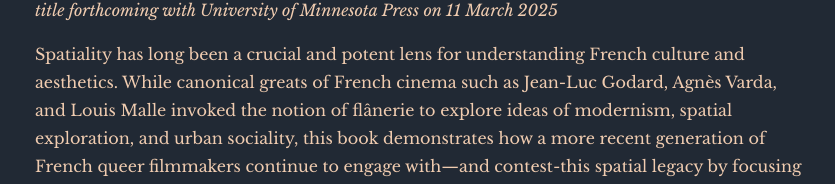
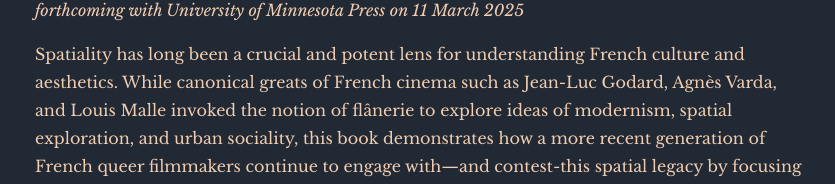
Before and after one commit to julesodwyer/julesodwyer.github.io, a Jekyll site: the page built from _pages/research.md, in a window 1280 px wide and 1400 px high, scrolled down 352 px. Shown: the part 260-444 px from the top of the window, without its empty margins (220-1055 px from the left). Built offline with Jekyll 4.4.1, drawn with Linux system fonts in a browser that asks for light colours; comment, search, counter and statistics services are not loaded; a style sheet for code colours, icons or effects is not loaded; some of the changed text lies outside the part shown.

Commit message:
updated research
changed image titles

```diff
--- a/_pages/research.md
+++ b/_pages/research.md
@@ -14,16 +14,16 @@
 
 ![image tooltip here](/assets/seduction.png)
 
-*title forthcoming with University of Minnesota Press on 11 March 2025*
+*forthcoming with University of Minnesota Press on 11 March 2025*
 
 Spatiality has long been a crucial and potent lens for understanding French culture and aesthetics. While canonical greats of French cinema such as Jean-Luc Godard, Agnès Varda, and Louis Malle invoked the notion of flânerie to explore ideas of modernism, spatial exploration, and urban sociality, this book demonstrates how a more recent generation of French queer filmmakers continue to engage with—and contest-this spatial legacy by focusing their attention on the cognate practice of cruising.
 Through the work of Jacques Nolot, Sébastien Lifshitz, Christophe Honoré, Vincent Dieutre, Alain Guiraudie, and others, _The Seduction of Space_ draws film theory, queer studies, and spatial inquiry into close proximity to examine the politics of cruising and the gendering of space. Making the case that cinema not only documents the queer spaces of the past but continues to produce them, the book maps the relationships between sex and spatiality by taking up such varied topics as public sex in the porn theater, racial eroticization in the banlieue, the ecocritical valences of rural cruising, and the geopolitics of sexuality in an expanded Francophone frame. Foregrounding the crucial role that spatiality plays in shaping the parameters of France’s visual cultures and political imaginary, this study represents both an urgent queer reconceptualization of this tradition and a clarion call for film scholars to tarry with the politics of sexuality in all its messiness. An exercise in reading queer cinematic space, _The Seduction of Space_ offers conceptual interventions that resonate far beyond the book’s immediate national context.
 
 ### Hotels
 
-![image tooltip here](/assets/hotles.png)
+![image tooltip here](/assets/hotels.png)
 
-*title forthcoming with Fordham University Press on 1 April 2025*
+*forthcoming with Fordham University Press on 1 April 2025*
 
 From the Chateau Marmont to Marienbad, and from the Bates Motel to the Overlook Hotel, the hotels we encounter in the cinema often serve as much more than the mute backdrop against which a film’s action transpires. Rather, hotel spaces actively scaffold the formal, aesthetic, and narrative possibilities of cinema. My current book project considers the parallels between cinema and the hotel--two ‘hyperaesthetic’ spaces that appeal to experiential logics of fantasy, immersion, and aspiration; spaces that mediate our encounters with cultural difference and the world outside. This book reads the hotel as a privileged site for exploring the dynamics and contradictions that structure the modern condition: they are simultaneously public and private, spaces of leisure and labor. Hotel spaces mediate the spatiotemporal registers of the local and the global, historicity and anachronism. _Hotels_ grounds readings of individual films within broader histories of moving image media. Drawing on a purposefully broad array of cinematic texts—from work by Lila Avilés to Liliana Cavani, and from Andy Warhol to Apichatpong Weeresethakul—I consider both how and why the institution of the hotel holds such a strong purchase in the cinematic imaginary.
 
```
